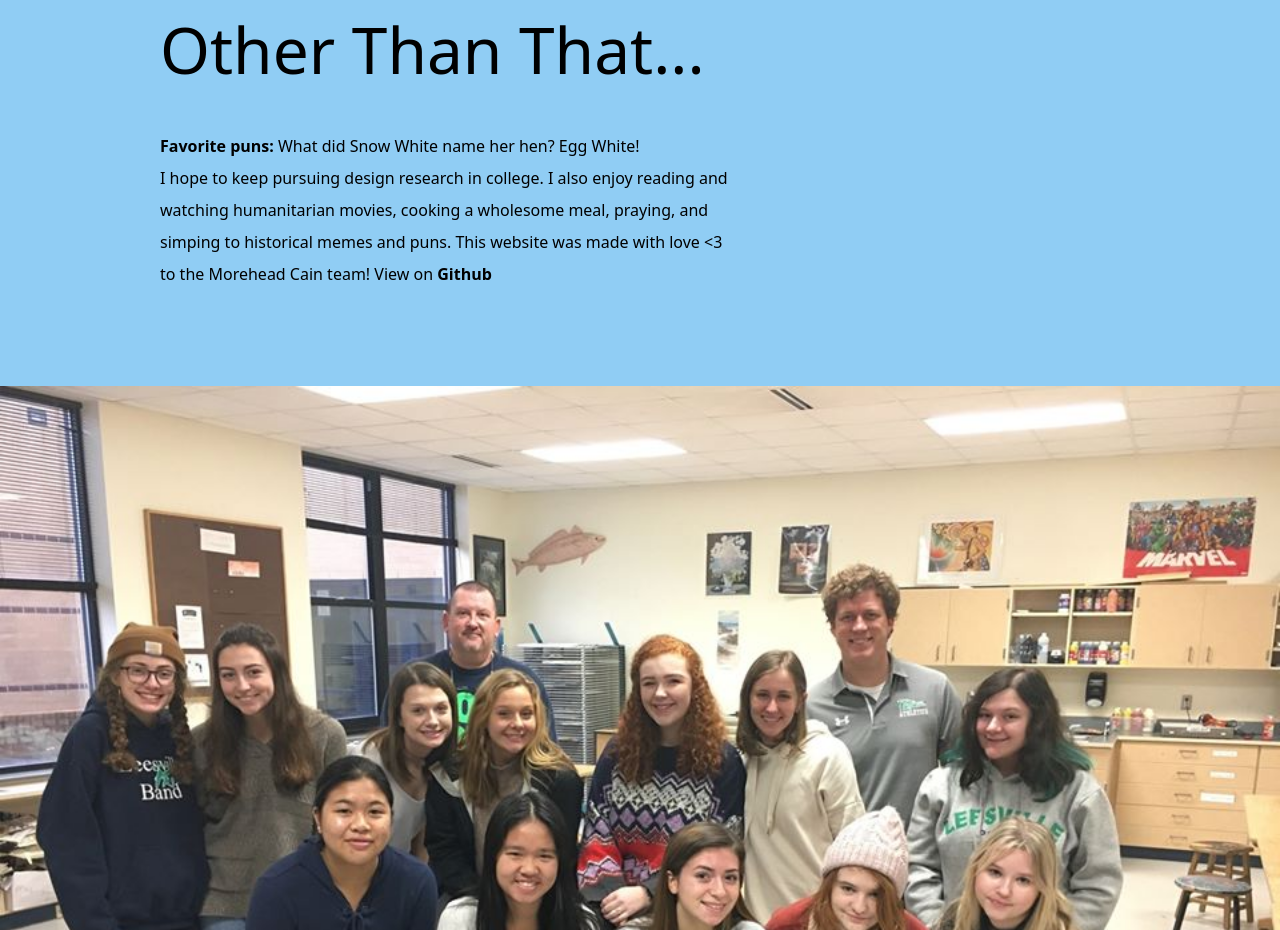
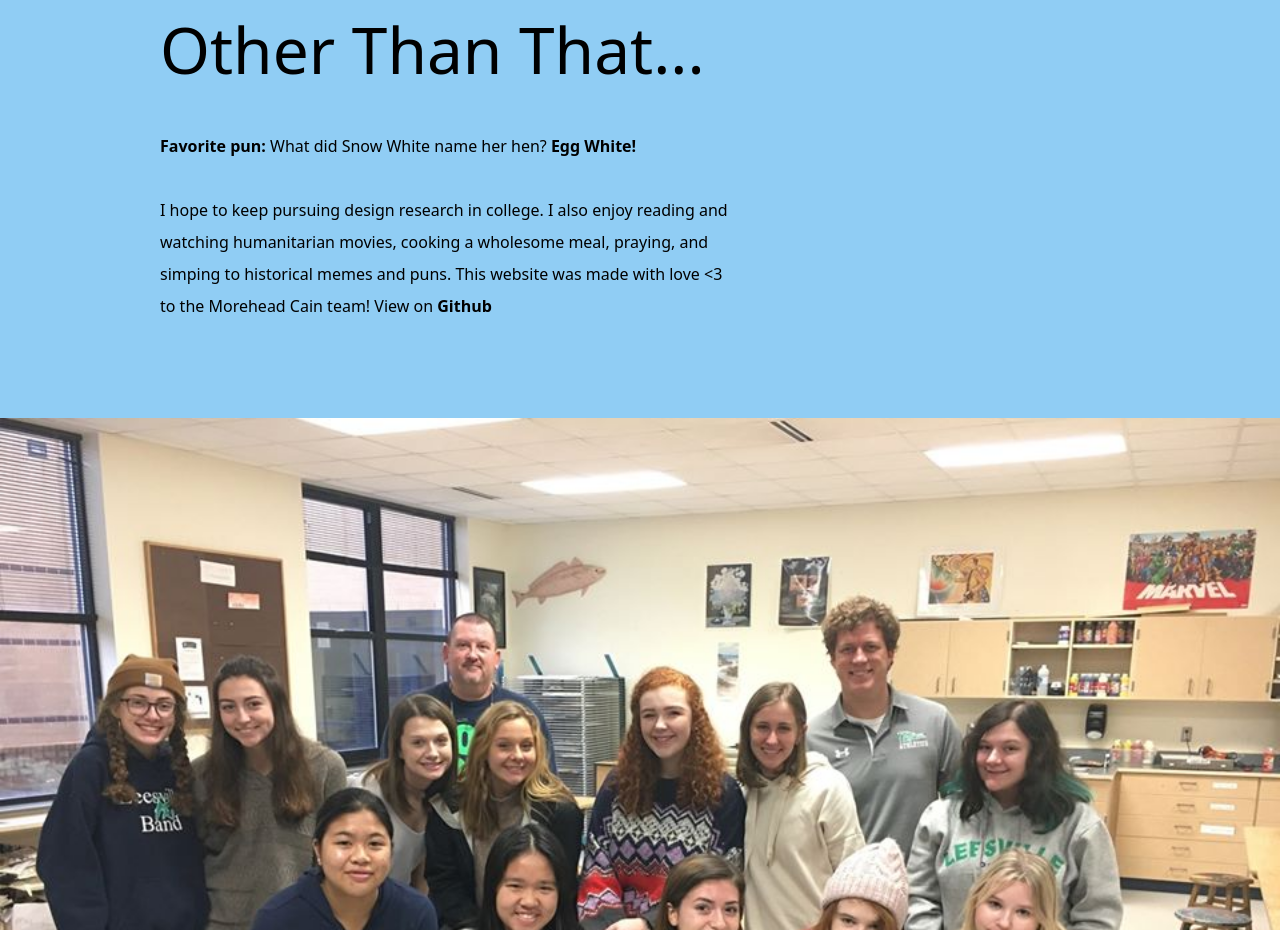
Before and after one commit to nguyen-huong/moreheadcain, a plain HTML site: page index.html in a window 1280 px wide. Shown: the part 4000-4930 px from the top of the page. Drawn offline with nearby package versions, Linux system fonts and the light colour scheme.

Commit message:
Update index.html

```diff
--- a/index.html
+++ b/index.html
@@ -129,7 +129,8 @@
 				</div>
 				<div class="w-full lg:w-72">
 					<p class="leading-loose max-w-xl">
-						<b>Favorite puns:</b> What did Snow White name her hen? Egg White!
+						<b>Favorite pun:</b> What did Snow White name her hen? <b>Egg White!</b>
+						<br>
 						<br>
 						I hope to keep pursuing design research in college. I also enjoy reading and watching humanitarian movies, cooking a wholesome meal, praying, and simping to historical memes and puns. This website was made with love <3 to the Morehead Cain team! View on <a href='https://github.com/nguyen-huong/moreheadcain'><b>Github</a></b></p>
 				</div>
```
